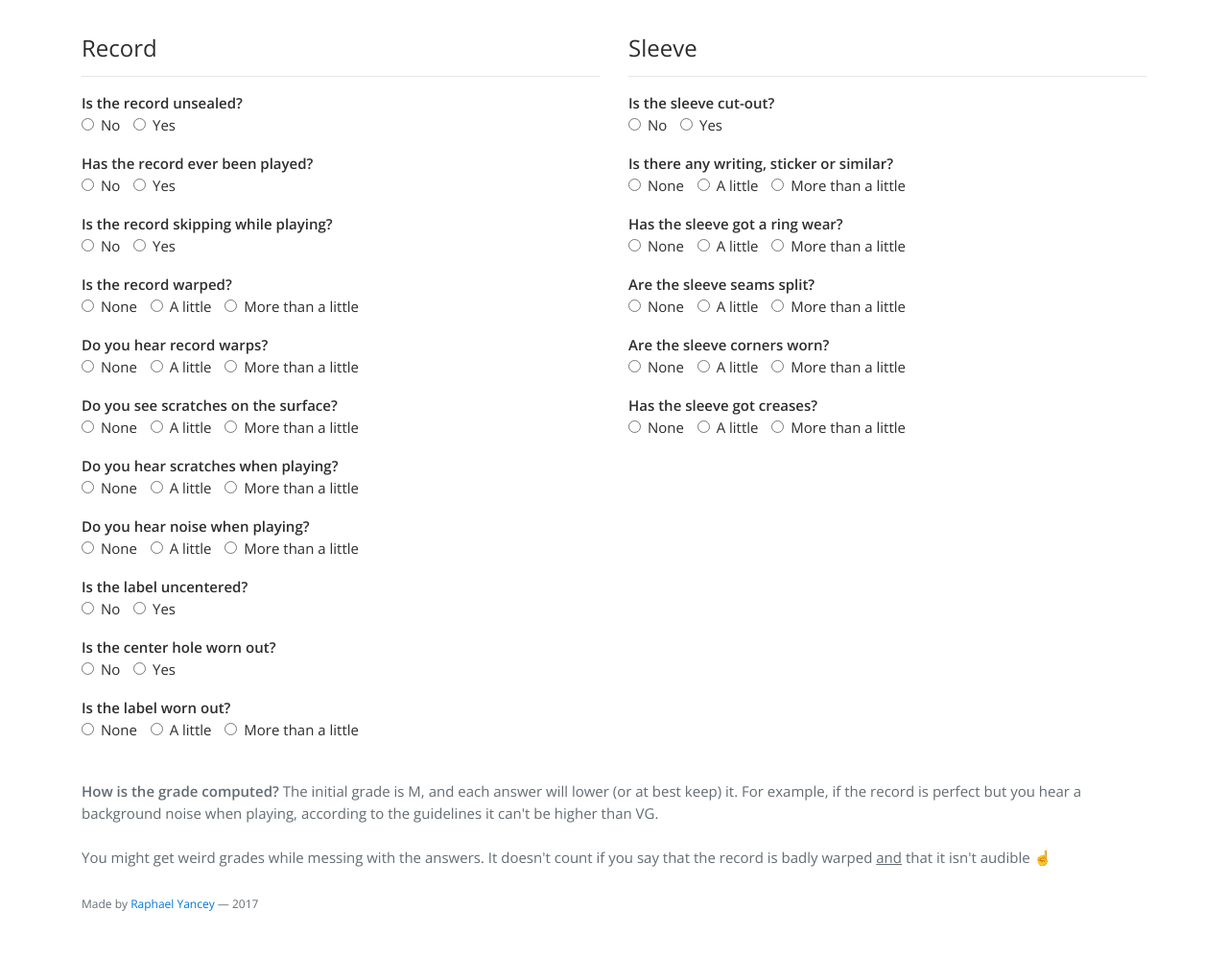
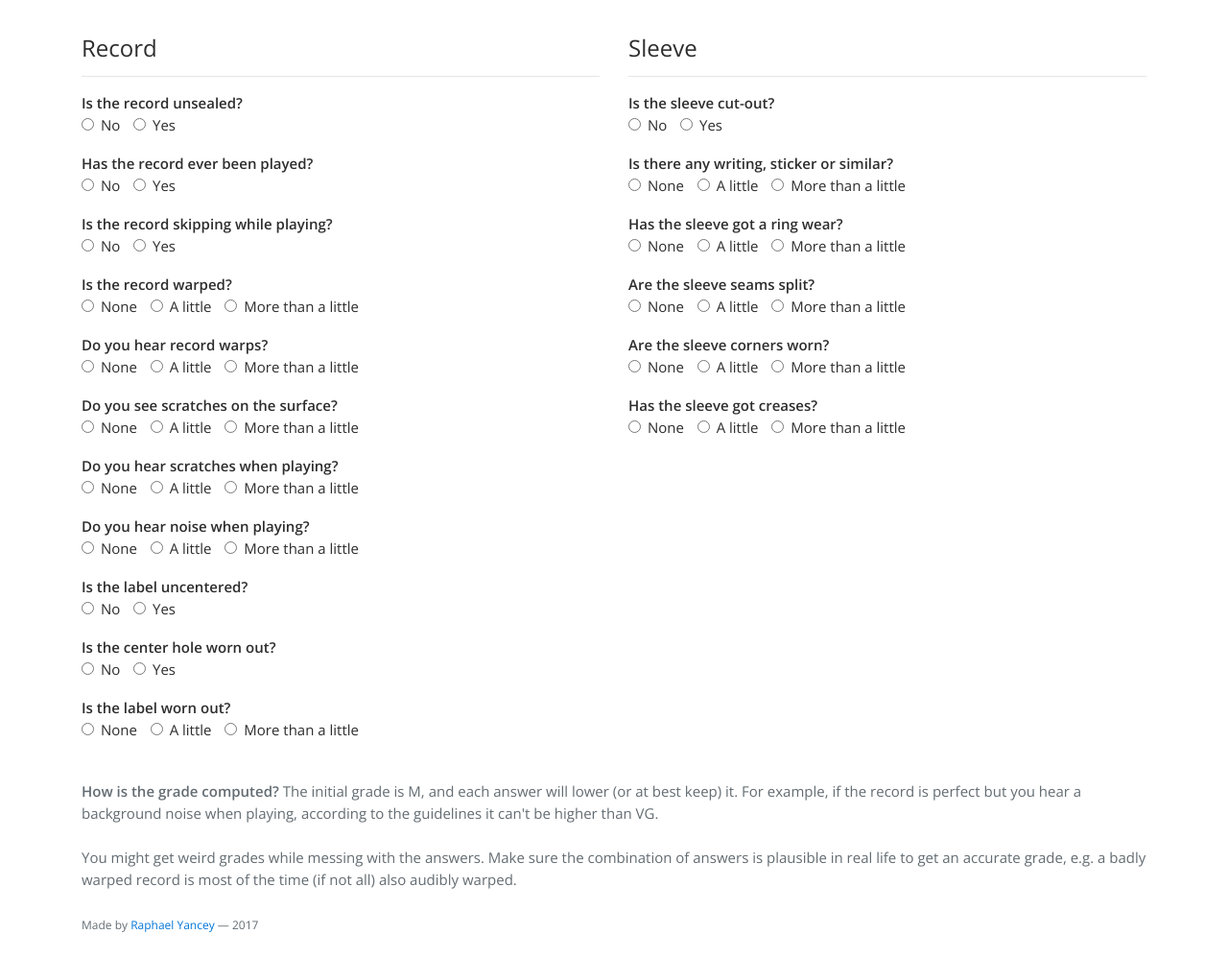
Before and after one commit to raphaelyancey/record-grader, a plain HTML site: page index.html in a window 1280 px wide. Shown: the part 93-1091 px from the top of the page at 96% size. Before the commit the page ends 1068 px from the top, so only its background shows below. Drawn offline with nearby package versions, Linux system fonts and the light colour scheme; a script that the page names is missing.

Commit message:
Minor text modification.

```diff
--- a/index.html
+++ b/index.html
@@ -64,7 +64,7 @@
 		</p>
 
 		<p class="text-muted mt-4">
-			You might get weird grades while messing with the answers. It doesn't count if you say that the record is badly warped <u>and</u> that it isn't audible ☝️
+			You might get weird grades while messing with the answers. Make sure the combination of answers is plausible in real life to get an accurate grade, e.g. a badly warped record is most of the time (if not all) also audibly warped.
 		</p>
 
 		<div ng-if="ui.comments">
```
